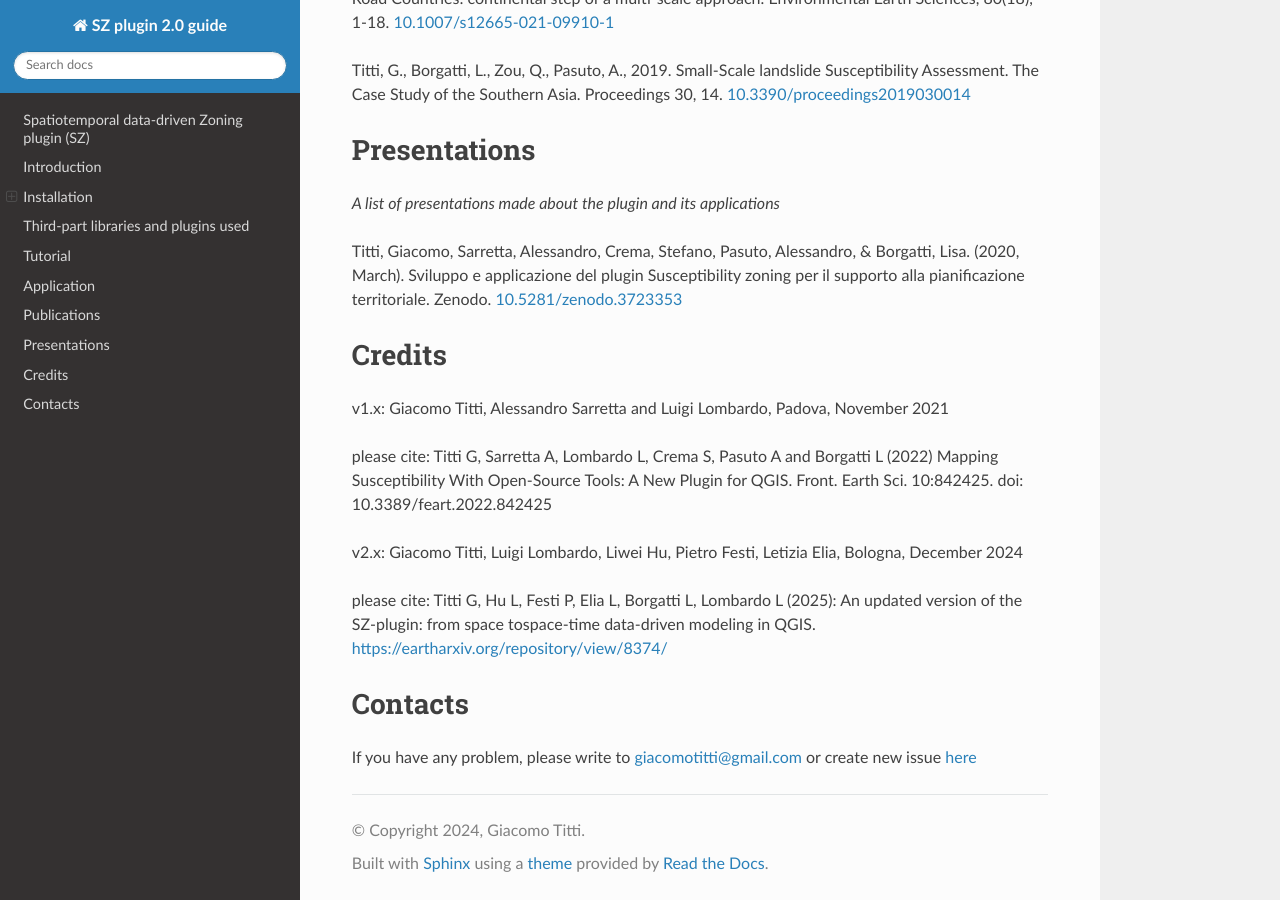
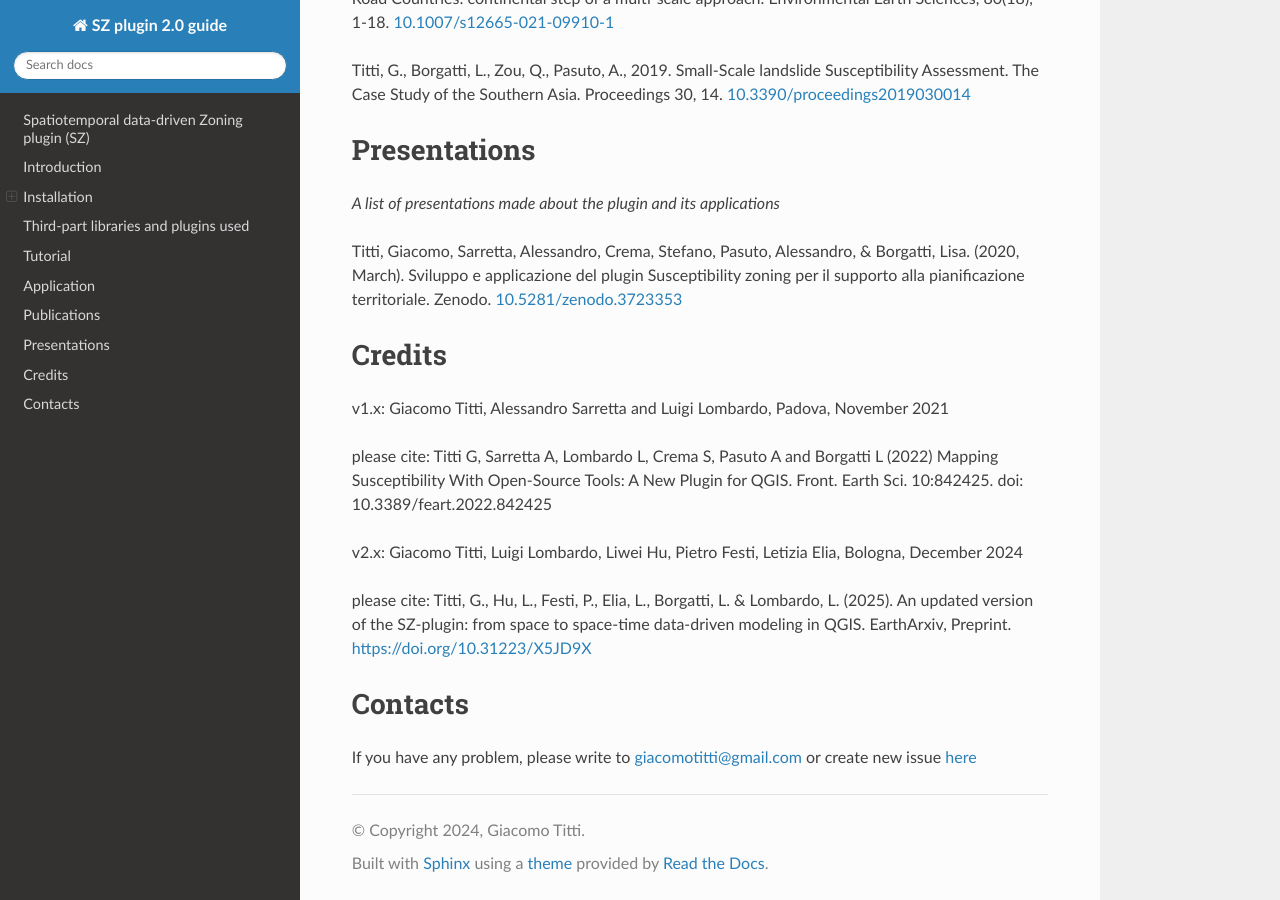
Before and after one commit to SZtools/SZ-docs, a Sphinx documentation site: the page built from docs/source/index.rst, in a window 1280 px wide and 900 px high, scrolled down 8288 px. Built offline with Sphinx 7.4.7 and the Read the Docs theme 3.1.0, drawn with Linux system fonts in a browser that asks for light colours; pages that are not in the unit, such as notebooks, are missing from menus.

Commit message:
Update index.rst
Citation update

```diff
--- a/docs/source/index.rst
+++ b/docs/source/index.rst
@@ -269,7 +269,7 @@ please cite: Titti G, Sarretta A, Lombardo L, Crema S, Pasuto A and Borgatti L (
 
 v2.x: Giacomo Titti, Luigi Lombardo, Liwei Hu, Pietro Festi, Letizia Elia, Bologna, December 2024
 
-please cite: Titti G, Hu L, Festi P, Elia L, Borgatti L, Lombardo L (2025): An updated version of the SZ-plugin:  from space tospace-time data-driven modeling in QGIS. https://eartharxiv.org/repository/view/8374/
+please cite: Titti, G., Hu, L., Festi, P., Elia, L., Borgatti, L. & Lombardo, L. (2025). An updated version of the SZ-plugin: from space to space-time data-driven modeling in QGIS. EarthArxiv, Preprint. https://doi.org/10.31223/X5JD9X
 
 Contacts
 ==========
```
